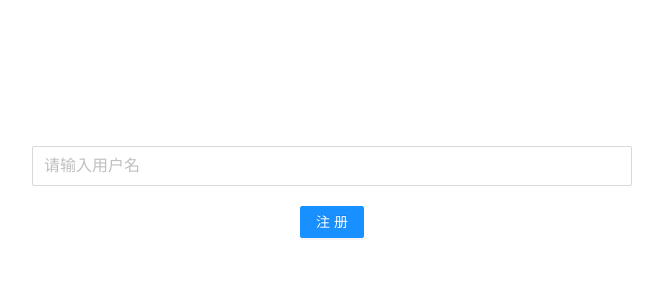
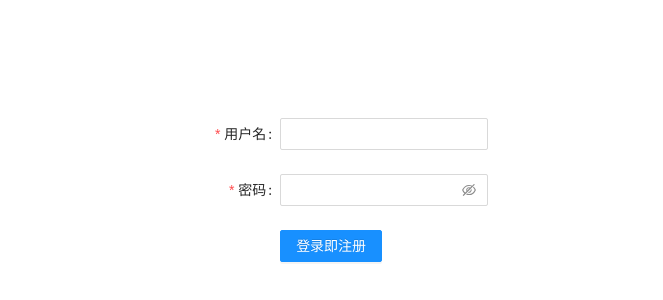
Before and after one commit to Maxwin-z/holdem-poker-nodejs, a React (Create React App) app: page / in a window 1280 px wide. Shown: the part 198-498 px from the top of the page, without its empty margins (308-971 px from the left). Built offline with nearby package versions, Linux system fonts and the light colour scheme.

Commit message:
feat: ui add password

```diff
--- a/src/features/register/Register.tsx
+++ b/src/features/register/Register.tsx
@@ -1,36 +1,52 @@
-import React, { useState } from "react";
+import React, { useState } from 'react';
 
-import { useAppSelector, useAppDispatch } from "../../app/hooks";
-import { registerAsync, selectError } from "./registerSlice";
-import { Form, Input, Button, Row, Col } from "antd";
+import { useAppSelector, useAppDispatch } from '../../app/hooks';
+import { registerAsync, selectError } from './registerSlice';
+import { Form, Input, Button, Row, Col } from 'antd';
 
 export function Register() {
   const dispatch = useAppDispatch();
   const error = useAppSelector(selectError);
-  const [name, setName] = useState("");
+
+  const onFinish = (account: { name: string; password: string }) => {
+    console.log(account);
+    dispatch(registerAsync({ account, dispatch }));
+  };
+
   return (
     <div
       className="flex flex-column flex-center flex1"
-      style={{ background: "white" }}
+      style={{ background: 'white' }}
     >
       <Form
-        className="flex flex-column flex-center"
         name="basic"
         labelCol={{ span: 8 }}
         wrapperCol={{ span: 16 }}
-        onFinish={() => dispatch(registerAsync({ name, dispatch }))}
+        initialValues={{ remember: true }}
         autoComplete="off"
-        style={{ width: "600px" }}
+        onFinish={onFinish}
       >
-        <Input
-          size="large"
-          placeholder="请输入用户名"
-          onChange={(e) => setName(e.target.value)}
-        />
+        <Form.Item
+          label="用户名"
+          name="name"
+          rules={[{ required: true, message: 'Please input your username!' }]}
+        >
+          <Input />
+        </Form.Item>
 
-        <Button type="primary" htmlType="submit" style={{ margin: 20 }}>
-          注册
-        </Button>
+        <Form.Item
+          label="密码"
+          name="password"
+          rules={[{ required: true, message: 'Please input your password!' }]}
+        >
+          <Input.Password />
+        </Form.Item>
+
+        <Form.Item wrapperCol={{ offset: 8, span: 16 }}>
+          <Button type="primary" htmlType="submit">
+            登录即注册
+          </Button>
+        </Form.Item>
       </Form>
     </div>
   );
--- a/src/features/register/registerAPI.ts
+++ b/src/features/register/registerAPI.ts
@@ -1,14 +1,21 @@
-import { ApiRsp } from "../../ApiType";
+import { ApiRsp } from '../../ApiType';
 
-export async function registerApi(name: string): Promise<ApiRsp> {
-  const rsp = await fetch("/register", {
-    method: "POST",
+export async function registerApi({
+  name,
+  password
+}: {
+  name: string;
+  password: string;
+}): Promise<ApiRsp> {
+  const rsp = await fetch('/register', {
+    method: 'POST',
     body: JSON.stringify({
       name,
+      password
     }),
     headers: {
-      "Content-Type": "application/json",
-    },
+      'Content-Type': 'application/json'
+    }
   });
   return await rsp.json();
 }
--- a/src/features/register/registerSlice.ts
+++ b/src/features/register/registerSlice.ts
@@ -1,32 +1,32 @@
-import { createAsyncThunk, createSlice, ThunkDispatch } from "@reduxjs/toolkit";
-import { message } from "antd";
-import { ApiRsp } from "../../ApiType";
-import { RootState, AppThunk } from "../../app/store";
-import { updateToken } from "../home/homeSlice";
-import { registerApi } from "./registerAPI";
+import { createAsyncThunk, createSlice, ThunkDispatch } from '@reduxjs/toolkit';
+import { message } from 'antd';
+import { ApiRsp } from '../../ApiType';
+import { RootState, AppThunk } from '../../app/store';
+import { updateToken } from '../home/homeSlice';
+import { registerApi } from './registerAPI';
 
 export interface RegisterState {
   error: string;
-  status: "idle" | "loading" | "failed";
+  status: 'idle' | 'loading' | 'failed';
 }
 
 const initialState: RegisterState = {
-  error: "",
-  status: "idle",
+  error: '',
+  status: 'idle'
 };
 
 export const registerAsync = createAsyncThunk(
-  "register/api",
+  'register/api',
   async ({
-    name,
-    dispatch,
+    account,
+    dispatch
   }: {
-    name: string;
+    account: { name: string; password: string };
     dispatch: ThunkDispatch<any, any, any>;
   }) => {
-    const rsp = await registerApi(name);
+    const rsp = await registerApi(account);
     if (rsp.code == 0) {
-      localStorage["name"] = name;
+      localStorage['name'] = account.name;
       dispatch(updateToken(rsp.data));
     } else {
       message.error(rsp.error);
@@ -36,22 +36,22 @@ export const registerAsync = createAsyncThunk(
 );
 
 export const registerSlice = createSlice({
-  name: "register",
+  name: 'register',
   initialState,
   reducers: {},
   extraReducers: (builder) => {
     builder
       .addCase(registerAsync.pending, (state) => {
-        state.status = "loading";
+        state.status = 'loading';
       })
       .addCase(registerAsync.fulfilled, (state, action) => {
-        state.status = "idle";
+        state.status = 'idle';
         const rsp: ApiRsp = action.payload;
         if (rsp.code == -1) {
           state.error = rsp.error;
         }
       });
-  },
+  }
 });
 
 export const getTokenFromSever =
```
